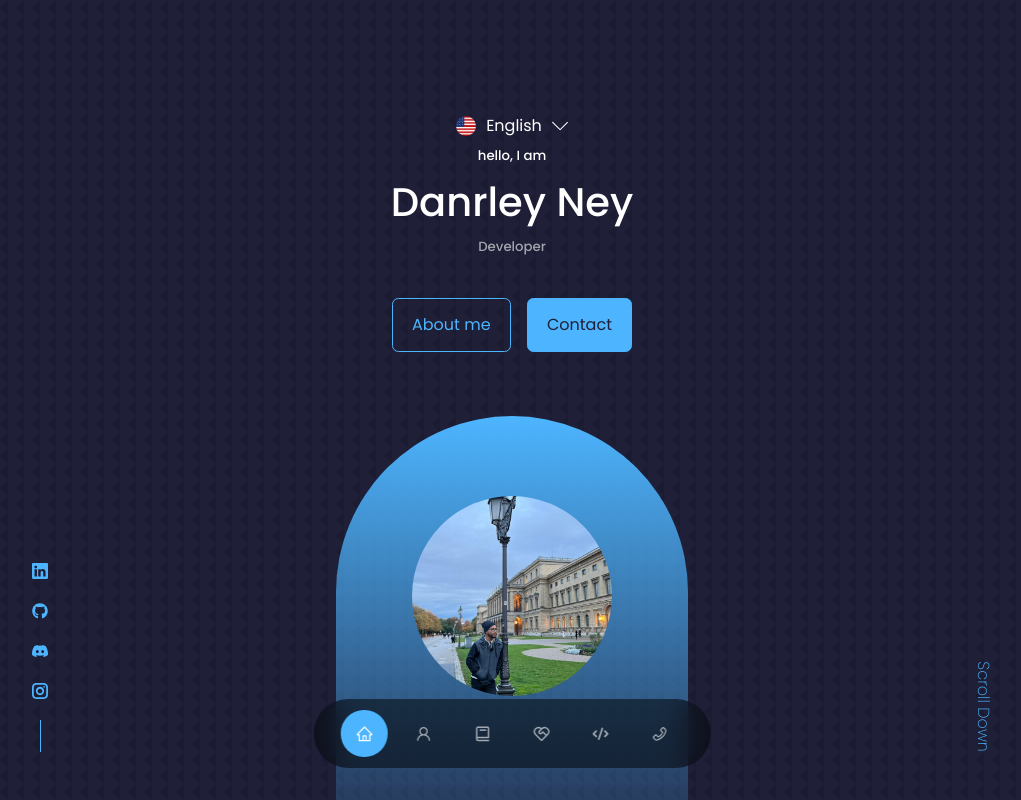
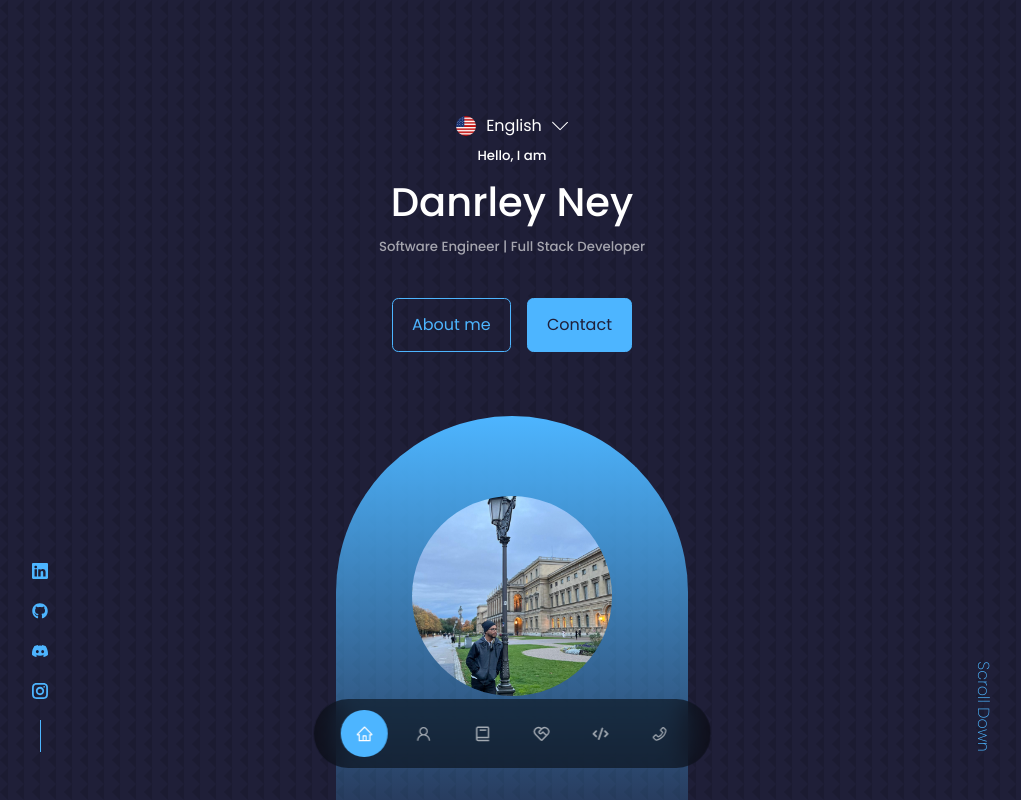
Before and after one commit to danrleyney2210/protfolio-myself, a React (Vite) app: page / in a window 1280 px wide. Shown: the top 800 px of the page, without its empty margins (128-1149 px from the left). Built offline with nearby package versions, Linux system fonts and the light colour scheme.

Commit message:
fix: ajuste

```diff
--- a/src/components/Organism/Header/index.tsx
+++ b/src/components/Organism/Header/index.tsx
@@ -9,7 +9,7 @@ import { ChangeLanguage } from '../../Atomos/ChangeLanguage'
 import { useTranslation } from 'react-i18next'
 
 export const Header = () => {
-  const [t] = useTranslation('default')
+  const [t] = useTranslation('')
   const [isOpenLanguage, setIsOpenLanguage] = useState(false)
 
   return (
@@ -22,7 +22,7 @@ export const Header = () => {
           />
           <h5>{t('hello')}, {t('I am')}</h5>
           <h1>Danrley Ney</h1>
-          <h5 className='text-alight'>{t('Developer')} </h5>
+          <h5 className='text-alight'>{t('SoftwareEngineer')} </h5>
           <Cta />
           <HeaderSocial />
           <div className='me'>
--- a/src/translate/json/en.json
+++ b/src/translate/json/en.json
@@ -4,6 +4,7 @@
   "Download": "Download",
   "Contact": "Contact",
   "Developer": "Full stack Developer",
+  "SoftwareEngineer": "Software Engineer | Full Stack Developer",
   "Scroll Down": "Scroll Down",
   "Come and meet me": "Come and meet me",
   "About me": "About me",
--- a/src/translate/json/es.json
+++ b/src/translate/json/es.json
@@ -4,6 +4,7 @@
   "Download": "Descargar",
   "Contact": "Contacto",
   "Developer": "Desarrollador Full stack",
+  "SoftwareEngineer": "Ingeniero de Software | Desarrollador Full Stack",
   "Scroll Down": "Desplazarse hacia abajo",
   "Come and meet me": "Ven a conocerme",
   "About": {
--- a/src/translate/json/pt.json
+++ b/src/translate/json/pt.json
@@ -4,6 +4,7 @@
   "Download": "Baixar",
   "Contact": "Contato",
   "Developer": "Desenvolvedor Full stack",
+  "SoftwareEngineer": "Engenheiro de Software | Desenvolvedor Full Stack",
   "Scroll Down": "Rolar para baixo",
   "Come and meet me": "Venha me Conhecer",
   "About me": "Sobre mim",
```
